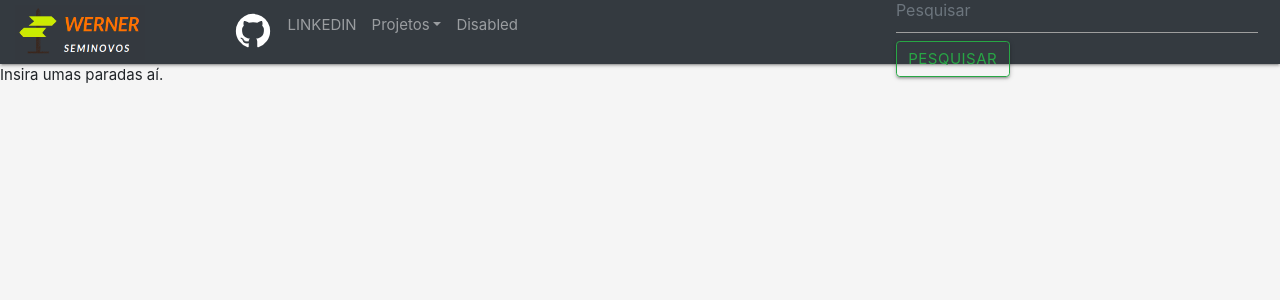
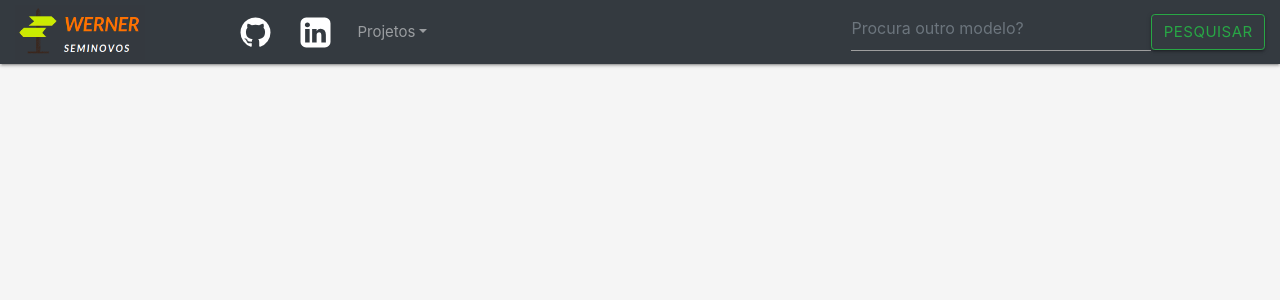
Before and after one commit to lucas-werner/talentos-digitais-localiza, a React (Create React App) app: page / in a window 1280 px wide. Shown: the top 300 px of the page. Built offline with nearby package versions, Linux system fonts and the light colour scheme.

Commit message:
navbar pronta

```diff
--- a/src/components/Header.js
+++ /dev/null
@@ -1,53 +0,0 @@
-
-import 'bootstrap/dist/css/bootstrap.min.css';
-import React, { Component } from 'react';
-import './header.css';
-
-class Header extends Component {
-  constructor(props) {
-    super(props);
-  }
-
-
-    render() {
-      return (
-
-<nav class="navbar navbar-expand-lg navbar-light bg-light">
-  <a class="navbar-brand" href="#">Navbar</a>
-  <button class="navbar-toggler" type="button" data-toggle="collapse" data-target="#conteudoNavbarSuportado" aria-controls="conteudoNavbarSuportado" aria-expanded="false" aria-label="Alterna navegação">
-    <span class="navbar-toggler-icon"></span>
-  </button>
-
-  <div class="collapse navbar-collapse" id="conteudoNavbarSuportado">
-    <ul class="navbar-nav mr-auto">
-      <li class="nav-item active">
-        <a class="nav-link" href="#">Home <span class="sr-only">(página atual)</span></a>
-      </li>
-      <li class="nav-item">
-        <a class="nav-link" href="#">Link</a>
-      </li>
-      <li class="nav-item dropdown">
-        <a class="nav-link dropdown-toggle" href="#" id="navbarDropdown" role="button" data-toggle="dropdown" aria-haspopup="true" aria-expanded="false">
-          Dropdown
-        </a>
-        <div class="dropdown-menu" aria-labelledby="navbarDropdown">
-          <a class="dropdown-item" href="#">Ação</a>
-          <a class="dropdown-item" href="#">Outra ação</a>
-          <div class="dropdown-divider"></div>
-          <a class="dropdown-item" href="#">Algo mais aqui</a>
-        </div>
-      </li>
-      <li class="nav-item">
-        <a class="nav-link disabled" href="#">Desativado</a>
-      </li>
-    </ul>
-    <form class="form-inline my-2 my-lg-0">
-      <input class="form-control mr-sm-2" type="search" placeholder="Pesquisar" aria-label="Pesquisar"/>
-      <button class="btn btn-outline-success my-2 my-sm-0" type="submit">Pesquisar</button>
-    </form>
-  </div>
-</nav>
-)}
-      }
-
-export default Header
--- a/src/pages/Home.js
+++ b/src/pages/Home.js
@@ -1,8 +1,8 @@
 import React, { Component } from 'react';
 import { Redirect } from 'react-router-dom';
-import Header from '../components/Header'
 import Logo from '../imgs/werner.png'
 import GitHub from '../imgs/git-hub.svg'
+import LinkedIn from '../imgs/linkedin.svg'
 import ProductList from '../components/CarList';
 import * as productAPI from '../services/productAPI';
 import 'bootstrap/dist/css/bootstrap.css';
@@ -42,22 +42,22 @@ class SearchBar extends Component {
   createNavBar() {
     return (
       <nav className="navbar navbar-expand-lg navbar-dark bg-dark">
-        <a  href="https://www.instagram.com/oficial.werner/"><img src={Logo} alt="werner-seminovos-logo" className="logo" /></a>
+        <a href="https://www.instagram.com/oficial.werner/" target="_blank" rel="noopener noreferrer"><img src={Logo} alt="werner-seminovos-logo" className="logo" /></a>
         <button className="navbar-toggler" type="button" data-toggle="collapse" data-target="#navbarSupportedContent" aria-controls="navbarSupportedContent" aria-expanded="false" aria-label="Toggle navigation">
           <span class="navbar-toggler-icon"></span>
         </button>
-        <div class="collapse navbar-collapse" id="navbarSupportedContent">
+        <div className="collapse navbar-collapse" id="navbarSupportedContent">
           <ul class="navbar-nav mr-auto">
             <li class="nav-item">
-              <a href="https://github.com/lucas-werner" title="GitHub" className="social-logo nav-link">
-               <img src={GitHub} alt="git-hub" />
+              <a href="https://github.com/lucas-werner" title="GitHub" className="social-logo nav-link" target="_blank" rel="noopener noreferrer">
+                <img src={GitHub} alt="git-hub" />
               </a>
             </li>
             <li class="nav-item">
-              <a class="nav-link" href="https://www.linkedin.com/in/wernerlucas/">LINKEDIN</a>
+              <a href="https://www.linkedin.com/in/wernerlucas/" title="LinkedIn" className="social-logo nav-link" target="_blank" rel="noopener noreferrer"> <img src={LinkedIn} alt="git-hub" /></a>
             </li>
             <li class="nav-item dropdown">
-              <p class="nav-link dropdown-toggle" id="navbarDropdown" role="button" data-toggle="dropdown" aria-haspopup="true" aria-expanded="false">
+              <p class="nav-link dropdown-toggle social-logo" id="navbarDropdown" role="button" data-toggle="dropdown" aria-haspopup="true" aria-expanded="false">
                 Projetos
             </p>
               <div class="dropdown-menu" aria-labelledby="navbarDropdown">
@@ -70,15 +70,13 @@ class SearchBar extends Component {
                 <a class="dropdown-item" href="http://lucas-werner.github.io/projetos/trybe-curriculo" target="_blank" rel="noopener noreferrer">Currículo Trybe</a>
               </div>
             </li>
-            <li class="nav-item">
-              <a class="nav-link" href="#">Disabled</a>
-            </li>
           </ul>
 
-          <form onSubmit={this.handleSubmit} class="form-inline my-2 my-lg-0">
-            <input class="form-control mr-sm-2" type="search" placeholder="Pesquisar" aria-label="Pesquisar" value={this.state.query} onChange={this.handleChange} />
+          <form onSubmit={this.handleSubmit} class="form-inline my-2 my-lg-0 search-bar">
+            <input className="form-control input-car" type="search" placeholder="Procura outro modelo?" aria-label="Pesquisar" value={this.state.query} onChange={this.handleChange} />
             <button class="btn btn-outline-success my-2 my-sm-0" type="submit">Pesquisar</button>
           </form>
+
         </div>
       </nav>
     )
@@ -90,7 +88,7 @@ class SearchBar extends Component {
       return (
         <div className="main_page">
           {this.createNavBar()}
-          Insira umas paradas aí.
+
               </div>
       );
     }
--- a/src/pages/home.css
+++ b/src/pages/home.css
@@ -7,11 +7,10 @@
 .social-logo{
   justify-content: center;
   align-items: center;
-  margin-top: 8px;
+  margin: 8px 5px;
   padding: 5px;
 }
 
-
-.social-logo svg {
-
+.input-car  {
+  width: 300px!important;
 }
```
Also changed, not shown: src/imgs/git-hub.svg, src/imgs/linkedin.svg.
